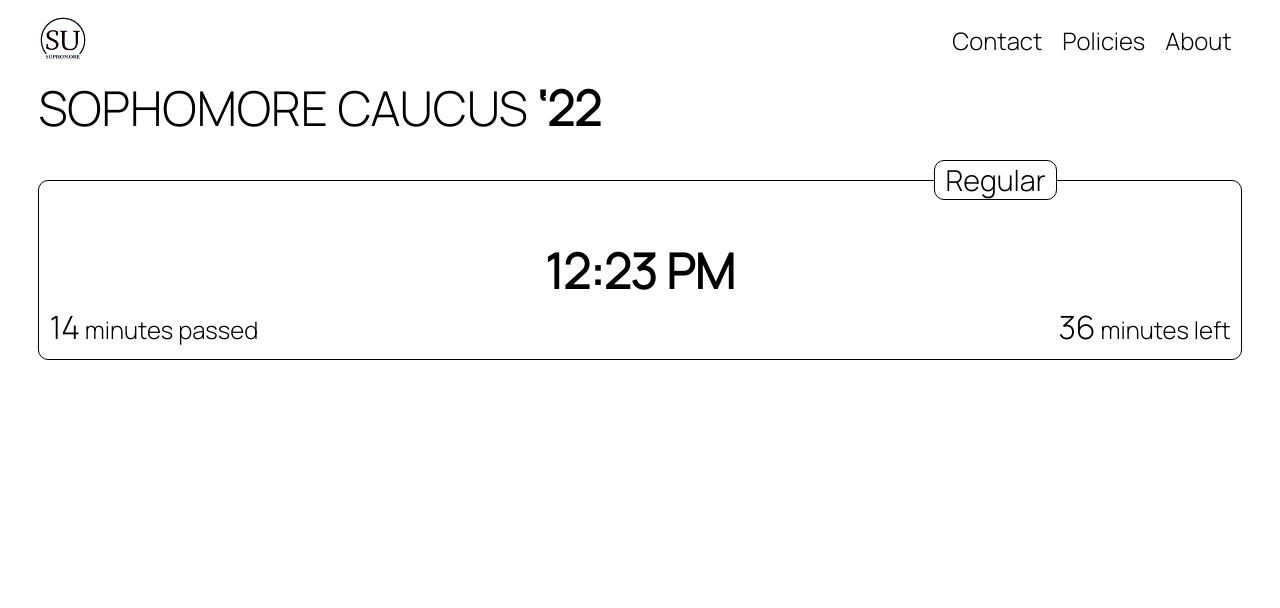
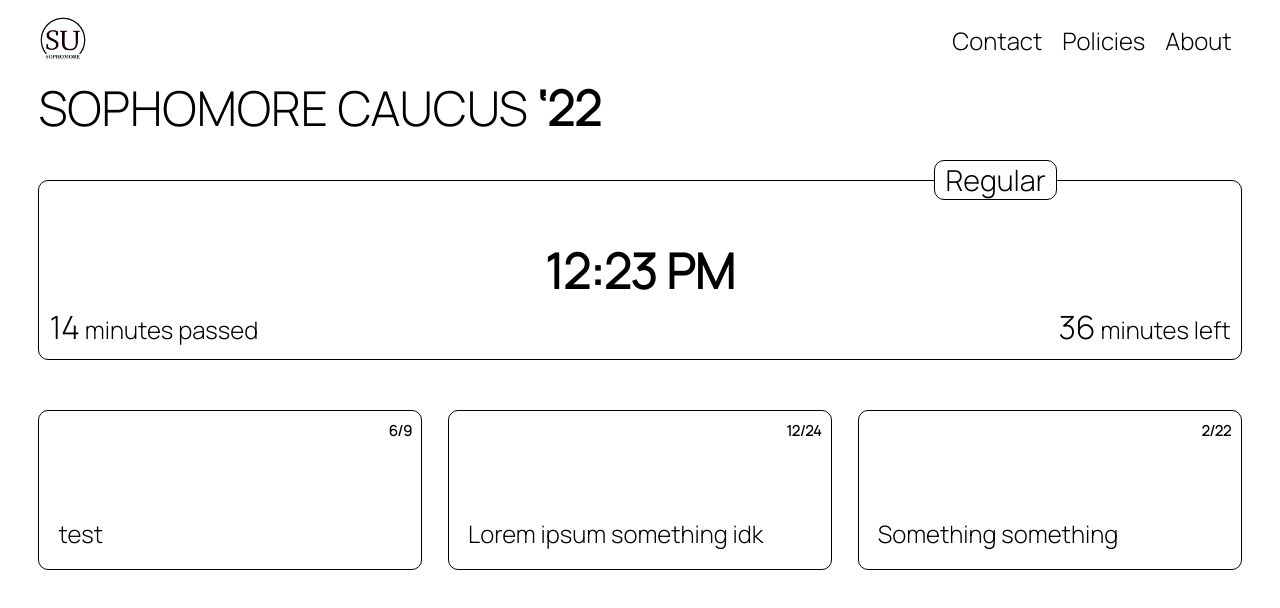
Before and after one commit to leomet07/sophomore.stuysu.org, a Next.js app: page / in a window 1280 px wide. Shown: the top 608 px of the page. Built offline with nearby package versions, Linux system fonts and the light colour scheme.

Commit message:
Add initial Announcement component
Announcement component, along with the #announcements section div on the
homepage, assume that there will be only 3 announcements at a time.

```diff
--- /dev/null
+++ b/components/Announcement.tsx
@@ -0,0 +1,13 @@
+import styles from "../styles/Announcement.module.css"
+
+const Announcement = (props: {text: string, date: string}) => {
+    return (
+        <div className={styles.announcement}>
+            <h1 className={styles.date}>{props.date}</h1>
+            <p className={styles.text}>{props.text}</p>
+        </div>
+    )
+
+}
+
+export default Announcement;
--- a/pages/index.tsx
+++ b/pages/index.tsx
@@ -2,6 +2,7 @@ import type { NextPage } from "next";
 import Head from "next/head";
 import Image from "next/image";
 import styles from "../styles/Home.module.css";
+import Announcement from "../components/Announcement"
 import ScheduleWidget from "../components/ScheduleWidget";
 
 const Home: NextPage = () => {
@@ -23,6 +24,11 @@ const Home: NextPage = () => {
 				<section id={styles.schedule_widget}>
 					<ScheduleWidget />
 				</section>
+				<section id={styles.announcements}>
+					<Announcement text={"test"} date={"6/9"} />
+					<Announcement text={"Lorem ipsum something idk"} date={"12/24"} />
+					<Announcement text={"Something something"} date={"2/22"} />
+				</section>
 			</main>
 		</>
 	);
--- /dev/null
+++ b/styles/Announcement.module.css
@@ -0,0 +1,57 @@
+.announcement {
+    position: relative;
+    box-sizing: border-box;
+
+    width: 30vw;
+    min-height: 6rem;
+    height: 20vh;
+
+    /* Prim [day] */
+    border: 1px solid #000000;
+    border-radius: 10px;
+
+    /* Inside auto layout */
+    flex: none;
+    order: 0;
+    flex-grow: 0;
+}
+
+.date {
+    position: absolute;
+    right: 0;
+    top: 0;
+    padding: 2.5%;
+
+    font-family: 'Manrope', "Arial", sans-serif;
+    font-style: normal;
+    font-weight: 700;
+    font-size: 0.9rem;
+
+    text-align: right;
+
+    /* Prim [day] */
+    color: #000000;
+}
+
+.text {
+    position: absolute;
+    left: 0;
+    bottom: 0;
+    padding: 5%;
+
+    font-family: 'Manrope', "Arial", sans-serif;
+    font-style: normal;
+    font-weight: 450;
+    font-size: 1.5rem;
+
+    color: #000000;
+}
+
+@media (max-width: 750px) {
+    .text {
+        font-size: 1.00rem;
+    }
+    .date {
+        padding: 5%;
+    }
+}
--- a/styles/Home.module.css
+++ b/styles/Home.module.css
@@ -12,10 +12,22 @@
 .bolded_insert {
 	font-weight: bold;
 }
+
+#announcements {
+	margin-top: 50px;
+	width: 100%;
+	display: flex;
+	justify-content: space-between;
+
+}
+
 @media (max-width: 700px) {
 	.title {
 		text-align: center;
 		font-size: 2.5rem;
+	}
+	#announcements {
+		margin-top: 30px;
 	}
 }
 #schedule_widget {
```
